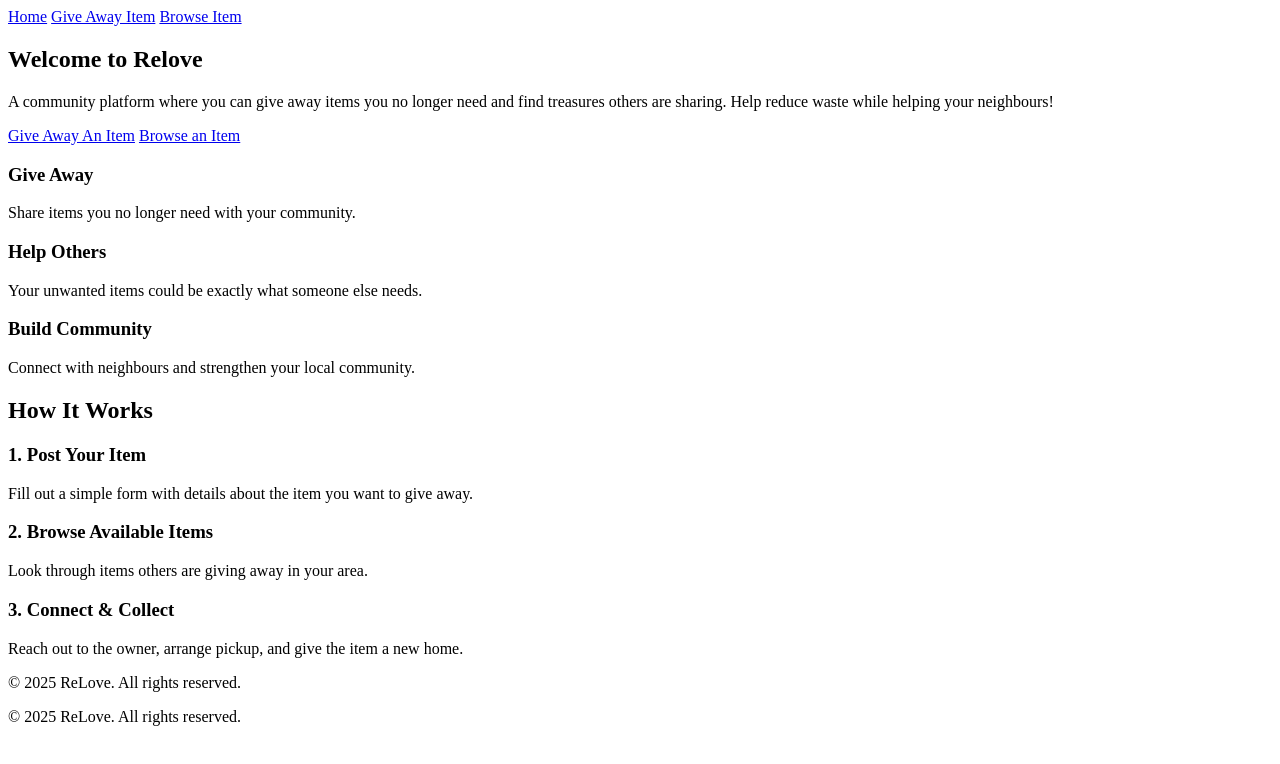
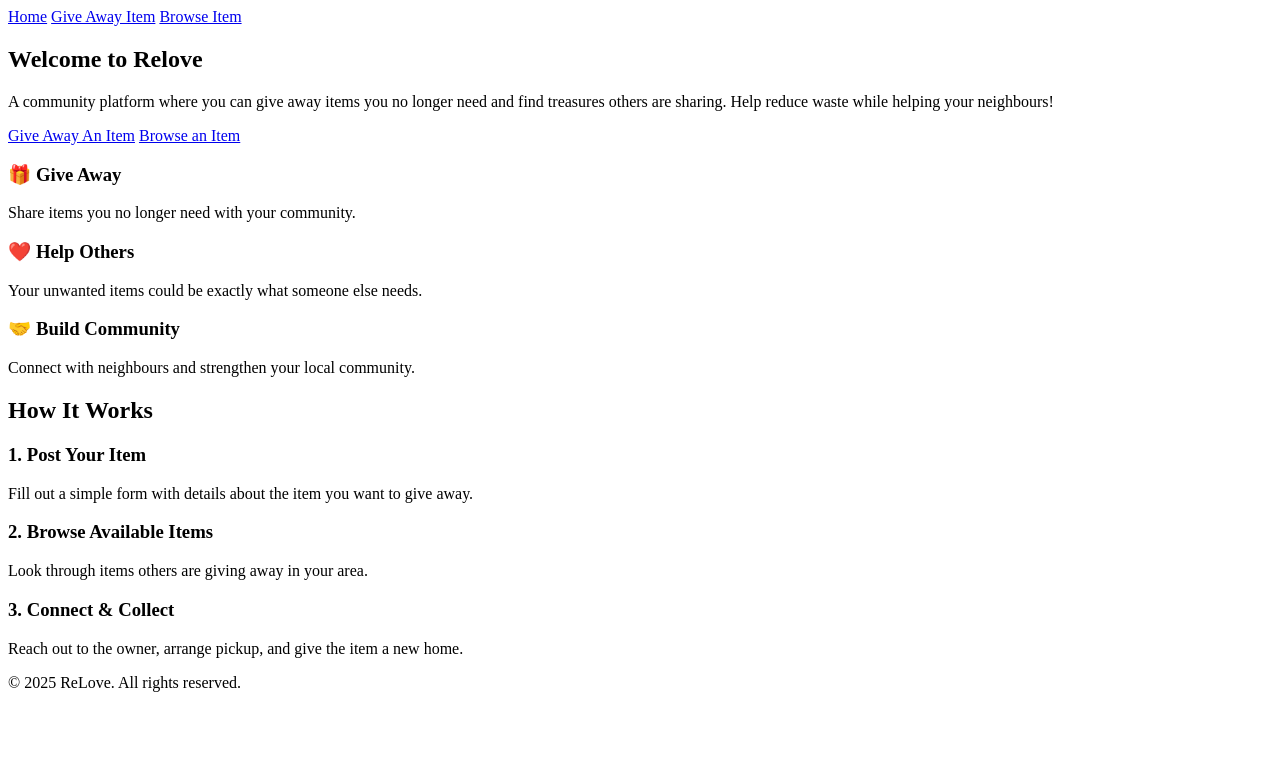
Before and after one commit to cru5her5412/ReLove, a website built with Vite: page client/index.html in a window 1280 px wide. Built offline with nearby package versions, Linux system fonts and the light colour scheme.

Commit message:
chore: added few emojis

```diff
--- a/client/index.html
+++ b/client/index.html
@@ -36,15 +36,15 @@
     <!-- Why Prelove -->
     <section class="our-cards">
       <div class="card">
-    <h3>Give Away</h3>
+    <h3>🎁 Give Away</h3>
     <p>Share items you no longer need with your community.</p>
   </div>
   <div class="card">
-    <h3>Help Others</h3>
+    <h3>❤️ Help Others</h3>
     <p>Your unwanted items could be exactly what someone else needs.</p>
   </div>
   <div class="card">
-    <h3>Build Community</h3>
+    <h3>🤝 Build Community</h3>
     <p>Connect with neighbours and strengthen your local community.</p>
   </div>
     </section>
@@ -70,12 +70,6 @@
   </section>
 
 
-      <!-- Footer -->
-  <footer>
-    <p>&copy; 2025 ReLove. All rights reserved.</p>
-  </footer>
-
-
     <!-- Footer -->
     <footer>
       <p>&copy; 2025 ReLove. All rights reserved.</p>
```
Also changed, not shown: README.md.
